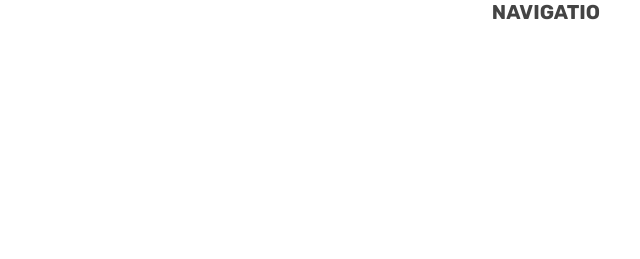
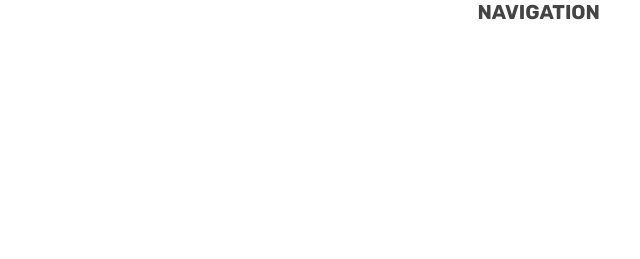
Before and after one commit to pepaooo/jonas-html-css-course, a plain HTML site: page starter/06-Components/05-hero.html in a window 1280 px wide. Shown: the top 259 px of the page, 640-1280 px from the left. Drawn offline with Linux system fonts and the light colour scheme.

Commit message:
Corrección

```diff
--- a/starter/06-Components/05-hero.html
+++ b/starter/06-Components/05-hero.html
@@ -104,7 +104,7 @@
   <header>
     <nav class="container">
       <div>LOGO</div>
-      <div>NAVIGATIO</div>
+      <div>NAVIGATION</div>
     </nav>
 
     <div class="header-container container">
```
